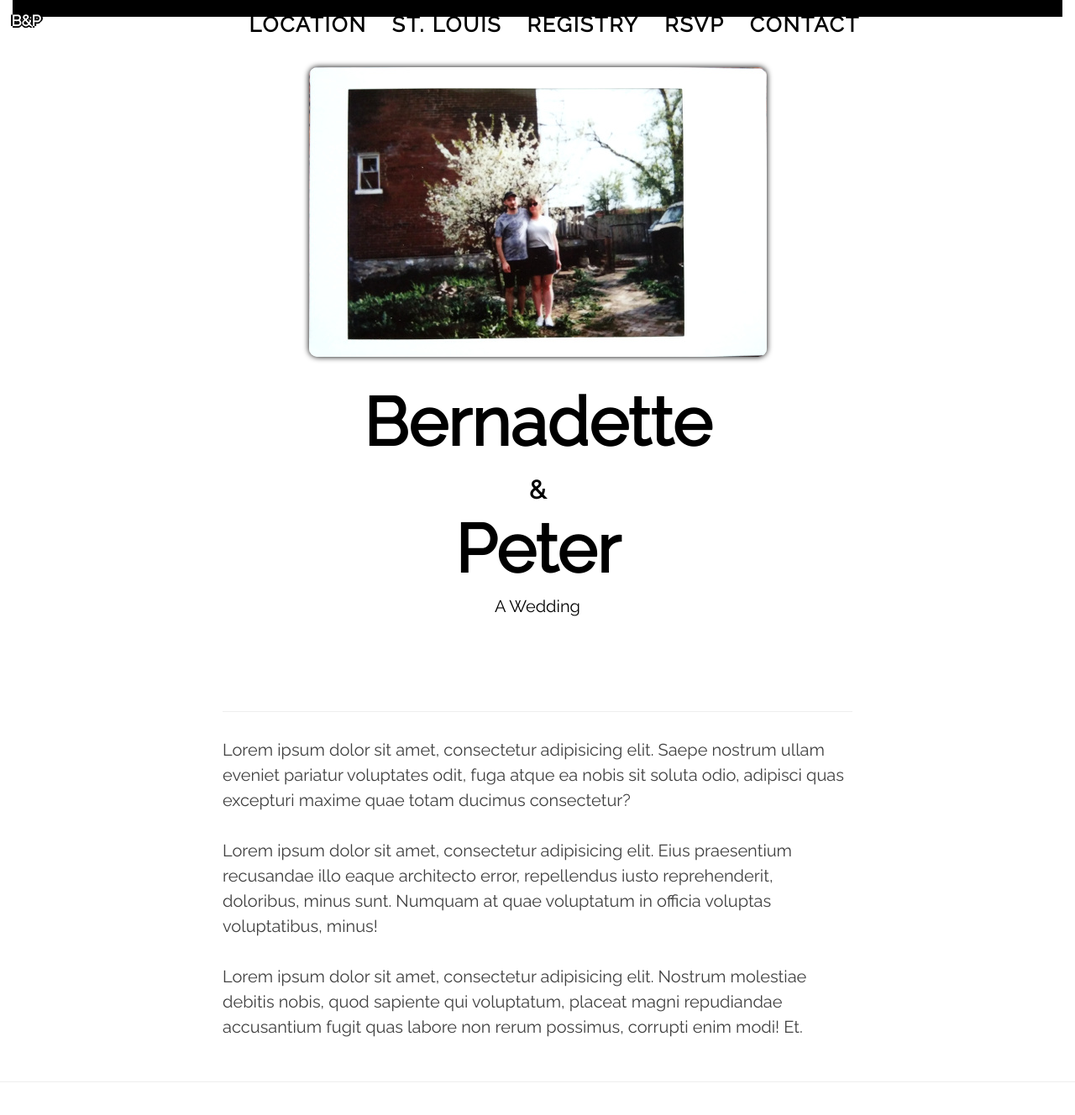
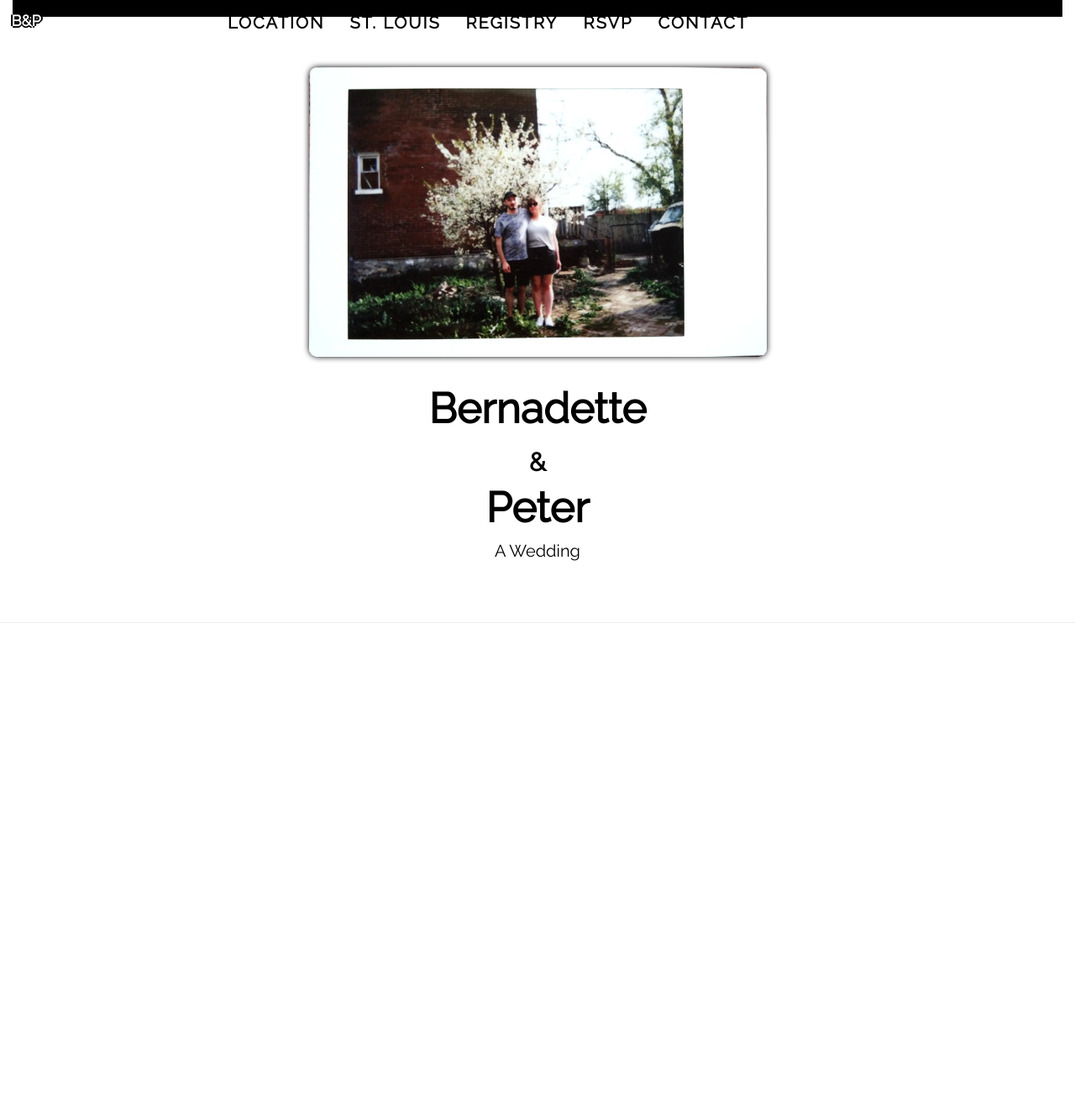
Before and after one commit to peterolivo/wedding, a Jekyll site: the page built from index.html, in a window 1280 px wide and 1400 px high. Shown: the top 1328 px of the window at 84% size. Built offline with Jekyll 4.4.1, drawn with Linux system fonts in a browser that asks for light colours; nearby versions of some CDN libraries; Markdown is read by kramdown in place of the engine named in the settings.

Commit message:
cleaned up mobile and header

```diff
--- a/_includes/header.html
+++ b/_includes/header.html
@@ -42,7 +42,7 @@
 
             <!-- Collect the nav links, forms, and other content for toggling -->
             <div class="collapse navbar-collapse" id="bs-example-navbar-collapse-1">
-                <ul class="nav navbar-nav navbar-custom justified">
+                <ul class="nav navbar-nav navbar-custom container-fluid justified">
                     <li><a href="location.html#hash">Location</a></li>
                     <li><a href="stlouis.html#hash">St. Louis</a></li>
                     <li><a href="registry.html#hash">Registry</a></li>
--- a/css/clean-blog.css
+++ b/css/clean-blog.css
@@ -41,49 +41,62 @@
   border-color: white;
 }
 
-.us {
-  border-radius: 10px;
-  box-shadow:0px 0px 7px #000000;
-}
 .navbar-custom {
   top: 0;
   left: 0;
   width: 100%;
   z-index: 3;
+  border-color: transparent;
+  text-align: right;
 }
+
 .navbar-custom .navbar-brand {
   font-weight: 700;
-}
-
-.navbar-default .navbar-collapse, .navbar-default .navbar-form {
-    border-color: #e7e7e7;
-    background-color: black;
-    height: 20px !important;
-}
-
-.nav .navbar-nav .navbar-center {
-  float:none;
-  display:inline-block;
-  vertical-align: top;
-  padding-left: 0;
-  padding-right: 0;
-  background-color: black;
+  color: white;
 }
 
 .navbar-custom .nav li a {
   text-transform: uppercase;
-  font-size: 25px;
   font-weight: 700;
   letter-spacing: 2px;
+  color: black;
 }
 
 .navbar-default {
   background-color: transparent;
 }
 
+.intro-header {
+  background-color: #808080;
+  background: no-repeat center center;
+  background-attachment: scroll;
+  -webkit-background-size: cover;
+  -moz-background-size: cover;
+  background-size: cover;
+  -o-background-size: cover;
+  margin-bottom: 10px;
+  margin-top: 30px;
+}
+
+.intro-header .site-heading,
+.intro-header .page-heading {
+  padding: 100px 0 20px;
+  color: black;
+}
+
+.justified {
+  position:absolute;
+  top: 28px;
+}
+
 @media only screen and (min-width: 768px) {
-  .navbar-custom {
-    border-bottom: 1px solid transparent;
+  .intro-header .site-heading,
+  .intro-header .page-heading {
+    padding: 50px 0;
+  }
+  .intro-header .site-heading h1,
+  .intro-header .page-heading h1 {
+    font-size: 80px;
   }
   .navbar-custom .navbar-brand {
     color: black;
@@ -94,16 +107,29 @@
     color: white;
     text-shadow: -2px 0 black, 0 2px black, 2px 0 black, 0 -2px black;
   }
+
   .navbar-custom .nav li a {
     color: black;
+    font-size: 20px;
   }
   .navbar-custom .nav li a:hover,
   .navbar-custom .nav li a:focus {
     color: white;
     text-shadow: -3px 0 black, 0 3px black, 3px 0 black, 0 -3px black;
   }
+  .justified {
+    top: 2px;
+    left: 9%;
+  }
+  .navbar-header {
+    width: 100%;
+    height: 20px;
+    background-color: black;
+  }
 }
-@media only screen and (min-width: 1170px) {
+
+
+@media only screen and (min-width: 960px) {
   .navbar-custom {
     -webkit-transition: background-color 0.3s;
     -moz-transition: background-color 0.3s;
@@ -117,62 +143,15 @@
     -webkit-backface-visibility: hidden;
     backface-visibility: hidden;
   }
-  .navbar-custom.is-fixed {
-    /* when the user scrolls down, we hide the header right above the viewport */
-    position: fixed;
-    top: -61px;
-    background-color: rgba(255, 255, 255, 0.9);
-    border-bottom: 1px solid #f2f2f2;
-    -webkit-transition: -webkit-transform 0.3s;
-    -moz-transition: -moz-transform 0.3s;
-    transition: transform 0.3s;
+  .justified {
+    left: 20%;
   }
-  .navbar-custom.is-fixed .navbar-brand {
-    color: #404040;
-  }
-  .navbar-custom.is-fixed .navbar-brand:hover,
-  .navbar-custom.is-fixed .navbar-brand:focus {
-    color: #0085a1;
-  }
-  .navbar-custom.is-fixed .nav li a {
-    color: #404040;
-  }
-  .navbar-custom.is-fixed .nav li a:hover,
-  .navbar-custom.is-fixed .nav li a:focus {
-    color: #0085a1;
-  }
-  .navbar-custom.is-visible {
-    /* if the user changes the scrolling direction, we show the header */
-    -webkit-transform: translate3d(0, 100%, 0);
-    -moz-transform: translate3d(0, 100%, 0);
-    -ms-transform: translate3d(0, 100%, 0);
-    -o-transform: translate3d(0, 100%, 0);
-    transform: translate3d(0, 100%, 0);
+
+  .nav .navbar-nav li {
+    font-size: 24px;
   }
 }
 
-.intro-header {
-  background-color: #808080;
-  background: no-repeat center center;
-  background-attachment: scroll;
-  -webkit-background-size: cover;
-  -moz-background-size: cover;
-  background-size: cover;
-  -o-background-size: cover;
-  margin-bottom: 10px;
-  margin-top: 30px;
-}
-.intro-header .site-heading,
-.intro-header .page-heading {
-  padding: 100px 0 20px;
-  color: black;
-}
-@media only screen and (min-width: 768px) {
-  .intro-header .site-heading,
-  .intro-header .page-heading {
-    padding: 50px 0;
-  }
-}
 .intro-header .site-heading,
 .intro-header .page-heading {
   text-align: center;
@@ -191,11 +170,9 @@
   font-weight: 300;
   margin: 10px 0 0;
 }
-@media only screen and (min-width: 768px) {
-  .intro-header .site-heading h1,
-  .intro-header .page-heading h1 {
-    font-size: 80px;
-  }
+
+.navbar-header {
+  background-color: black;
 }
 
 .section-heading {
@@ -226,17 +203,6 @@
   text-align: center;
   margin-bottom: 0;
 }
-@media (min-width:320px) {
-      img[data-src-960px] {
-          content: attr(data-src-960px, url);
-      }
-  }
-
-@media (mine-width:960px) {
-      img[data-src-1260px] {
-            content: attr(data-src-1260px, url);
-      }
-  }
 .btn {
   font-family: "Futura", "Futura-Medium", "Futura Medium", "Raleway", sans-serif;
   text-transform: uppercase;
@@ -281,12 +247,6 @@
   margin-right: auto;
 }
 
-.justified {
-  position:absolute;
-  top: 4px;
-  left: 22%;
-}
-
 .mapbox {
   align-content: center;
 }
@@ -298,3 +258,8 @@
 .bottom {
   padding-bottom: 800px;
 }
+
+.us {
+  border-radius: 10px;
+  box-shadow:0px 0px 7px #000000;
+}
--- a/index.html
+++ b/index.html
@@ -4,15 +4,5 @@
 ---
 
     <!-- Main Content -->
-    <div class="container" id="hash">
-        <div class="row">
-            <div class="col-lg-8 col-lg-offset-2 col-md-10 col-md-offset-1">
-              <hr class="divider">
-                <p>Lorem ipsum dolor sit amet, consectetur adipisicing elit. Saepe nostrum ullam eveniet pariatur voluptates odit, fuga atque ea nobis sit soluta odio, adipisci quas excepturi maxime quae totam ducimus consectetur?</p>
-                <p>Lorem ipsum dolor sit amet, consectetur adipisicing elit. Eius praesentium recusandae illo eaque architecto error, repellendus iusto reprehenderit, doloribus, minus sunt. Numquam at quae voluptatum in officia voluptas voluptatibus, minus!</p>
-                <p>Lorem ipsum dolor sit amet, consectetur adipisicing elit. Nostrum molestiae debitis nobis, quod sapiente qui voluptatum, placeat magni repudiandae accusantium fugit quas labore non rerum possimus, corrupti enim modi! Et.</p>
-            </div>
-        </div>
-    </div>
 
-    <hr class="bottom">
+    <hr>
--- a/location.html
+++ b/location.html
@@ -22,4 +22,4 @@
       </div>
   </div>
 
-<hr>
+<hr class='bottom'>
```
